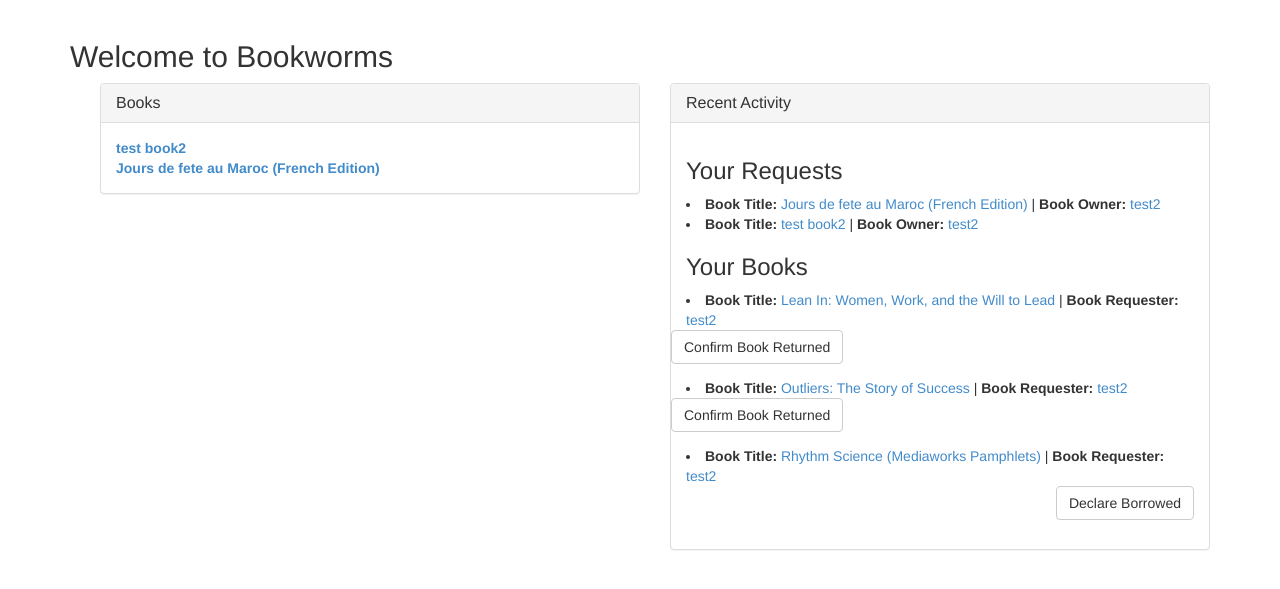
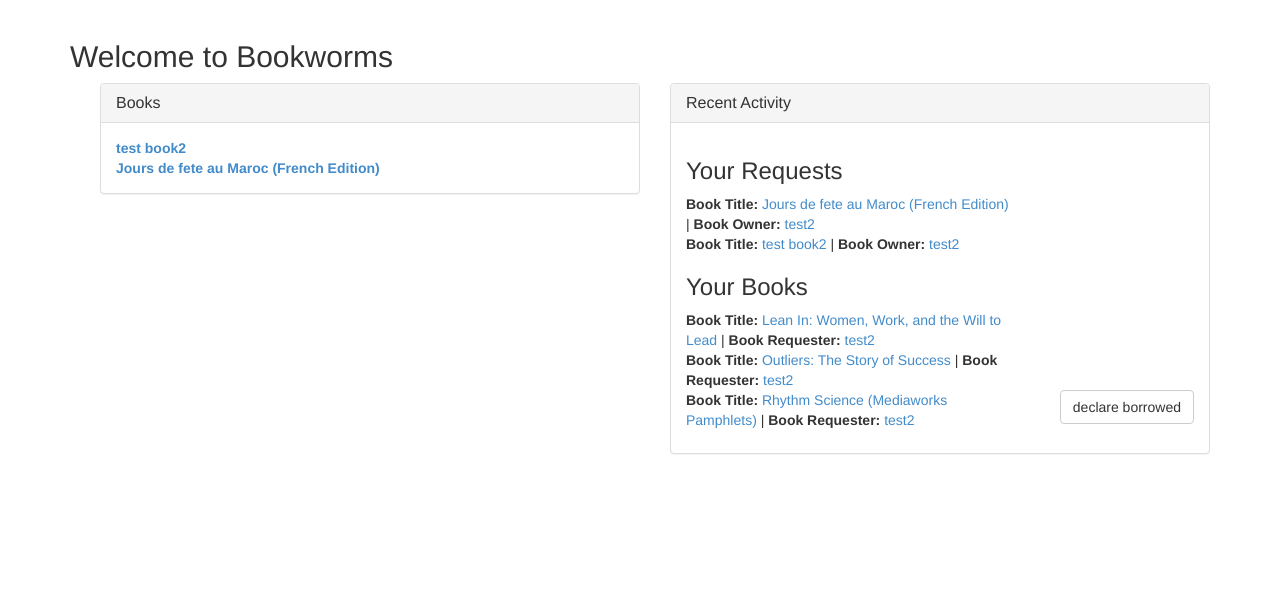
Before and after one commit to stroud109/medusa, a Flask app: page / in a window 1280 px wide. Shown: the part 66-655 px from the top of the page. Run offline with Flask 2, Linux system fonts and the light colour scheme; a user stored in the database is signed in; data comes from the database, SQL or seed files in the repository.

Commit message:
Working on transactions display in index template

```diff
--- a/templates/index.html
+++ b/templates/index.html
@@ -14,13 +14,15 @@
             <div class="panel-body">
                 {% for book in books %}
                 <div class="row">
-                    <div class="col-md-12">
+                    <div class="col-md-10">
+                    <strong><a href="{{url_for("view_book", id=book.id)}}">{{book.title}}</a></strong>
+                    </div>
+                    <div class="col-md-2">
                     {% if not book.get_open_transaction_for_user(user.id) %}
                     <form class="pull-right" method="post" action="{{url_for("request_book", id=book.id)}}">
                         <input type="submit" value="request" class="btn btn-default"/>
                     </form>
                     {% endif %}
-                    <strong><a href="{{url_for("view_book", id=book.id)}}">{{book.title}}</a></strong>
                     </div>
                 </div>
                 {% else %}
@@ -42,42 +44,45 @@
                 <h3>Your Requests</h3>
 
                 {% for request in open_user_requests %}
-                    <li><span><strong>Book Title:</strong> <a href="{{url_for("view_book", id=request.book.id)}}">{{request.book.title}}</a> | <strong>Book Owner:</strong> <a href="{{url_for("view_library", id=request.book.owner_id)}}">{{request.book.owner.username}}</a></br>
-                    </li>
+                <div class="row">
+                    <div class="col-md-8">
+                    <strong>Book Title:</strong> <a href="{{url_for("view_book", id=request.book.id)}}">{{request.book.title}}</a> | <strong>Book Owner:</strong> <a href="{{url_for("view_library", id=request.book.owner_id)}}">{{request.book.owner.username}}</a>
+                    </div>
+                    <div class="col-md-4">
                     {% if request.date_borrowed != None %}
                         {% if request.date_returned == None %}
-                            <form method="post" action="{{url_for("return_book", id=request.id)}}">
-                                <input type="submit" value="Return Book" class="btn btn-default"/>
+                            <form class="pull-right" method="post" action="{{url_for("return_book", id=request.id)}}">
+                                <input type="submit" value="book returned" class="btn btn-default"/>
                             </form>
                         {% endif %}
                     {% endif %}
+                    </div>
+                </div>
                 {% endfor %}
 
                 <h3>Your Books</h3>
 
                 {% for transaction in users_open_book_transactions %}
-                    <li><span><strong>Book Title:</strong> <a href="{{url_for("view_book", id=transaction.book.id)}}">{{transaction.book.title}}</a> | <strong>Book Requester:</strong> <a href="{{url_for("view_library", id=transaction.requester_id)}}">{{transaction.requester.username}}</a></br>
-                    </li>
-
-                    <div class="row">
+                <div class="row">
+                    <div class="col-md-8">
+                    <strong>Book Title:</strong> <a href="{{url_for("view_book", id=transaction.book.id)}}">{{transaction.book.title}}</a> | <strong>Book Requester:</strong> <a href="{{url_for("view_library", id=transaction.requester_id)}}">{{transaction.requester.username}}</a></br>
+                    </div>
+                    <div class="col-md-4">
                     {% if transaction.date_borrowed == None %}
-                        <div class="col-md-12">
-                            <form class="pull-right" method="post" action="{{url_for("declare_borrowed", id=transaction.id)}}">
-                                <input type="submit" value="Declare Borrowed" class="btn btn-default"/>
-                            </form>
-                        </div>
-
+                        <form class="pull-right" method="post" action="{{url_for("declare_borrowed", id=transaction.id)}}">
+                            <input type="submit" value="declare borrowed" class="btn btn-default"/>
+                        </form>
                     {% else %}
+                        {% if transaction.date_returned != None %}
                         {% if transaction.date_confirmed == None %}
-                         <form method="post" action="{{url_for("confirm_book_returned", id=transaction.id)}}">
-                            <input type="submit" value="Confirm Book Returned" class="btn btn-default"/>
+                         <form class="pull-right" method="post" action="{{url_for("confirm_book_returned", id=transaction.id)}}">
+                            <input type="submit" value="confirm book returned" class="btn btn-default"/>
                         </form>
                         {% endif %}
+                        {% endif %}
                     {% endif %}
-
                     </div>
-
-
+                </div>
 
                 {% endfor %}
             </div>
```
